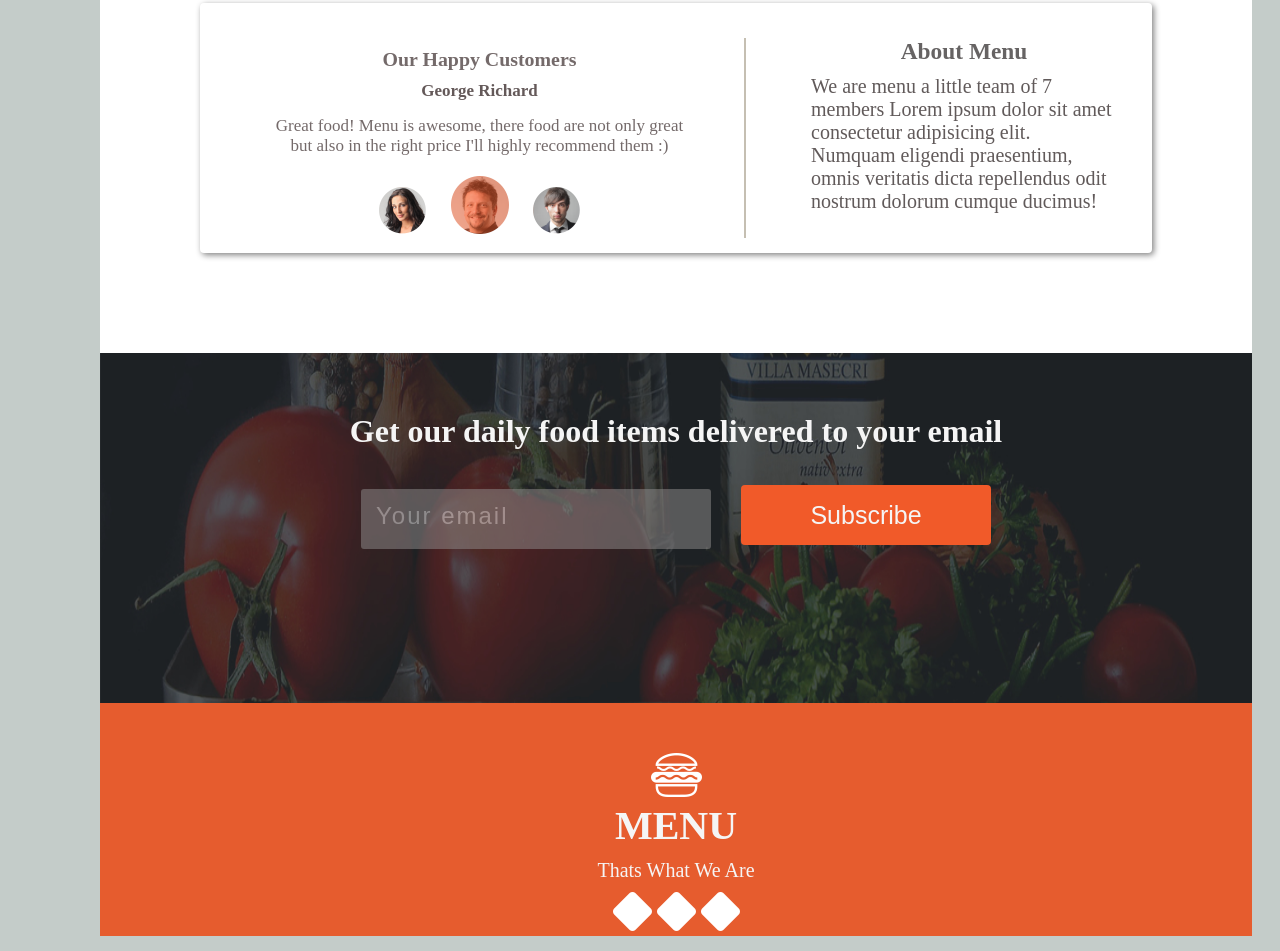
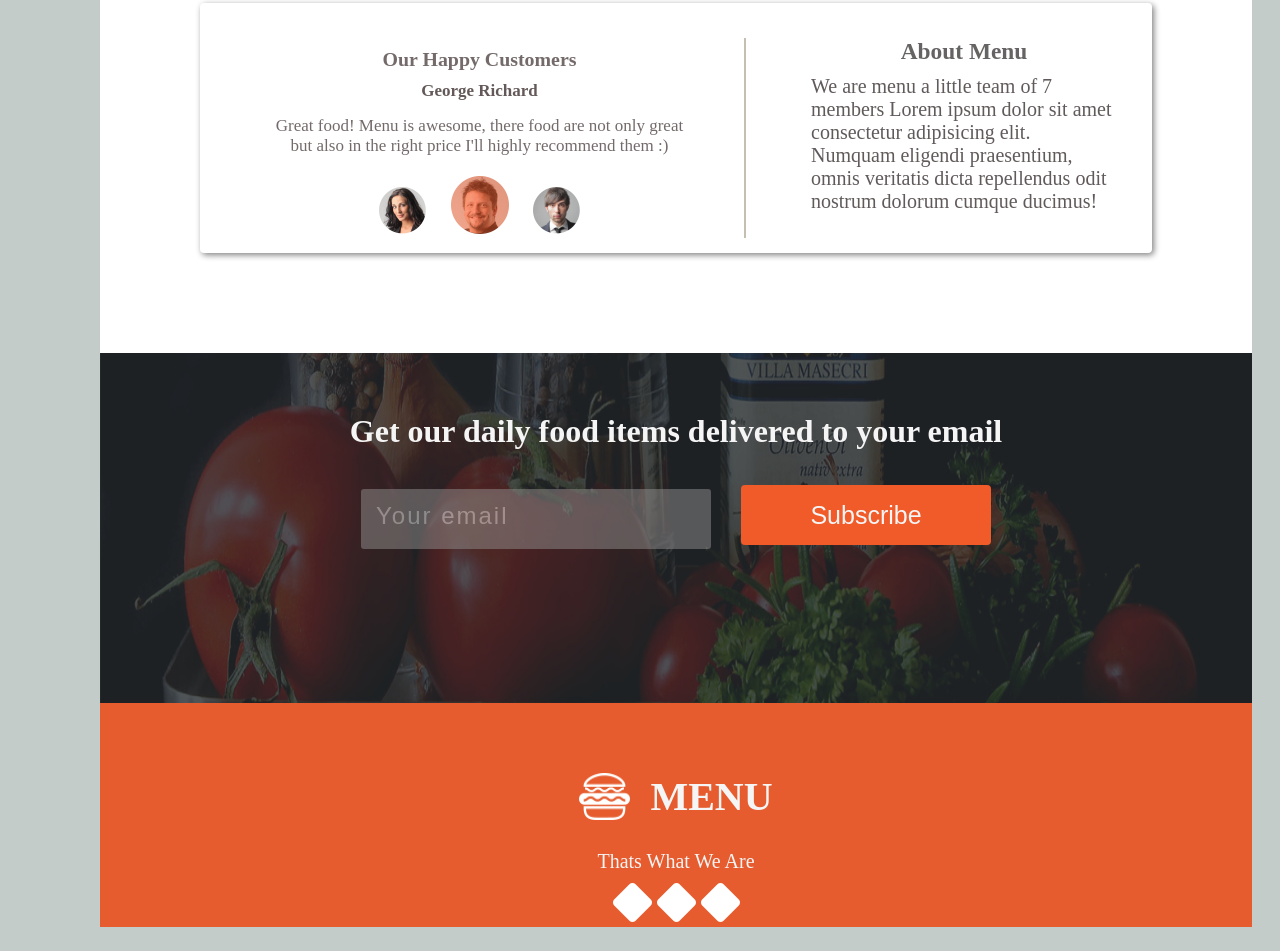
Before and after one commit to JAMAL-MOHAMED-JALDESA-2893/Anitas-kitchen, a plain HTML site: page index.html in a window 1280 px wide. Shown: the part 2992-3943 px from the top of the page. Drawn offline with Linux system fonts and the light colour scheme.

Commit message:
changed the display of the last-logo div elements

```diff
--- a/index.css
+++ b/index.css
@@ -415,6 +415,12 @@ main{
  }
 
  #last-logo{
+   padding: 20px;
+   display: flex;
+   justify-content: center;
+ }
 
+ #last-logo h1{
+   margin-left: 20px;
  }
 /*End of Section-3*/
```
